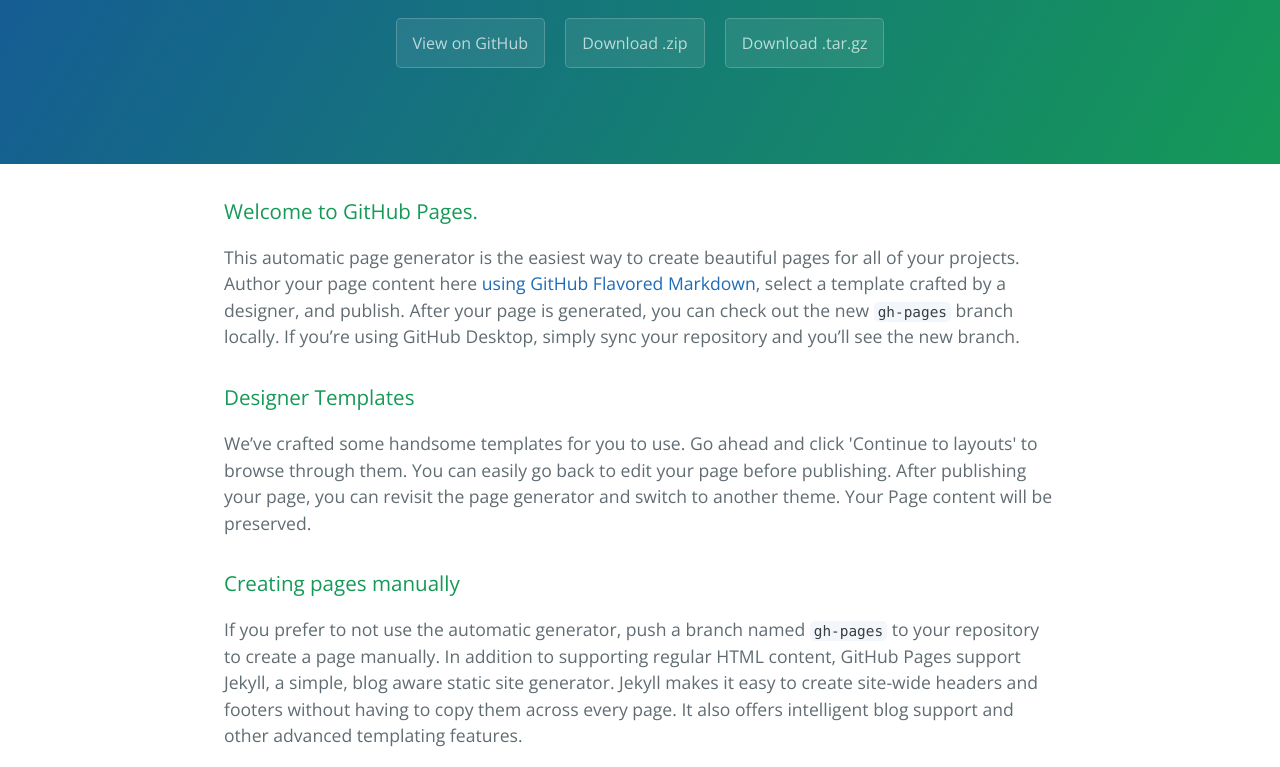
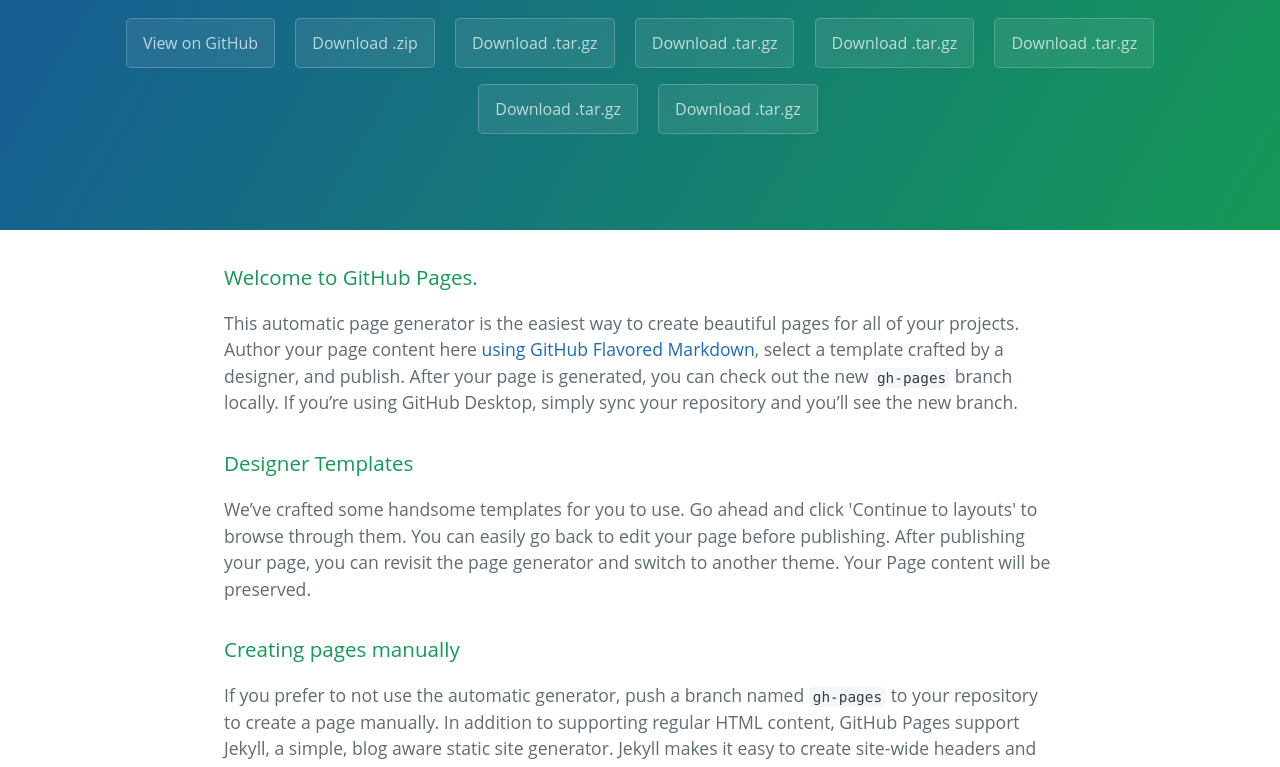
Before and after one commit to xcfed/xcfed, a plain HTML site: page index.html in a window 1280 px wide. Shown: the part 219-986 px from the top of the page. Drawn offline with nearby package versions, Linux system fonts and the light colour scheme.

Commit message:
change Text

```diff
--- a/index.html
+++ b/index.html
@@ -2,10 +2,9 @@
 <html lang="en-us">
   <head>
     <meta charset="UTF-8">
-    <title>Xcfed by xcfed</title>
+    <title>Fed项目集</title>
     <meta name="viewport" content="width=device-width, initial-scale=1">
     <link rel="stylesheet" type="text/css" href="stylesheets/normalize.css" media="screen">
-    <link href='https://fonts.googleapis.com/css?family=Open+Sans:400,700' rel='stylesheet' type='text/css'>
     <link rel="stylesheet" type="text/css" href="stylesheets/stylesheet.css" media="screen">
     <link rel="stylesheet" type="text/css" href="stylesheets/github-light.css" media="screen">
   </head>
@@ -15,6 +14,11 @@
       <h2 class="project-tagline">xcfed</h2>
       <a href="https://github.com/xcfed/xcfed" class="btn">View on GitHub</a>
       <a href="https://github.com/xcfed/xcfed/zipball/master" class="btn">Download .zip</a>
+      <a href="https://github.com/xcfed/xcfed/tarball/master" class="btn">Download .tar.gz</a>
+      <a href="https://github.com/xcfed/xcfed/tarball/master" class="btn">Download .tar.gz</a>
+      <a href="https://github.com/xcfed/xcfed/tarball/master" class="btn">Download .tar.gz</a>
+      <a href="https://github.com/xcfed/xcfed/tarball/master" class="btn">Download .tar.gz</a>
+      <a href="https://github.com/xcfed/xcfed/tarball/master" class="btn">Download .tar.gz</a>
       <a href="https://github.com/xcfed/xcfed/tarball/master" class="btn">Download .tar.gz</a>
     </section>
 
```
